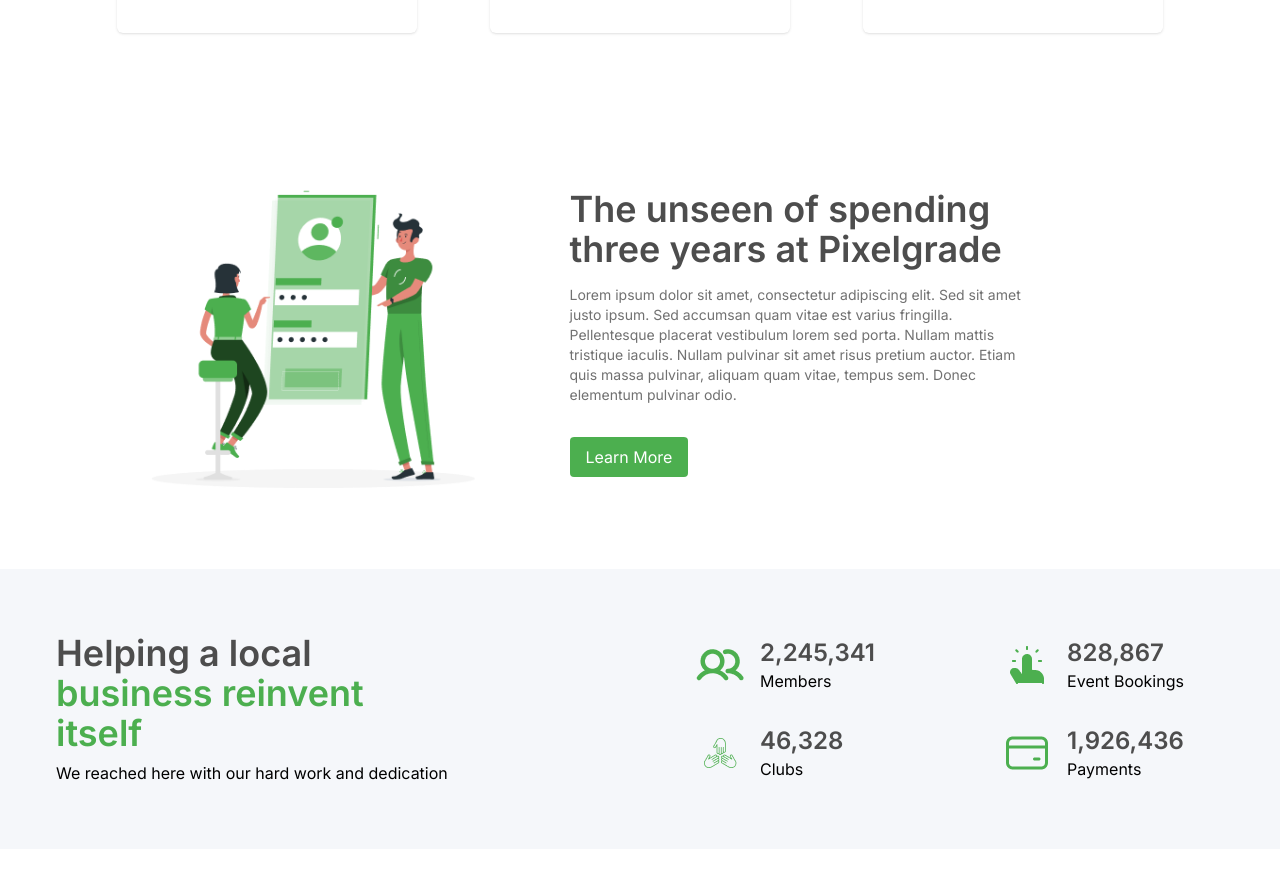
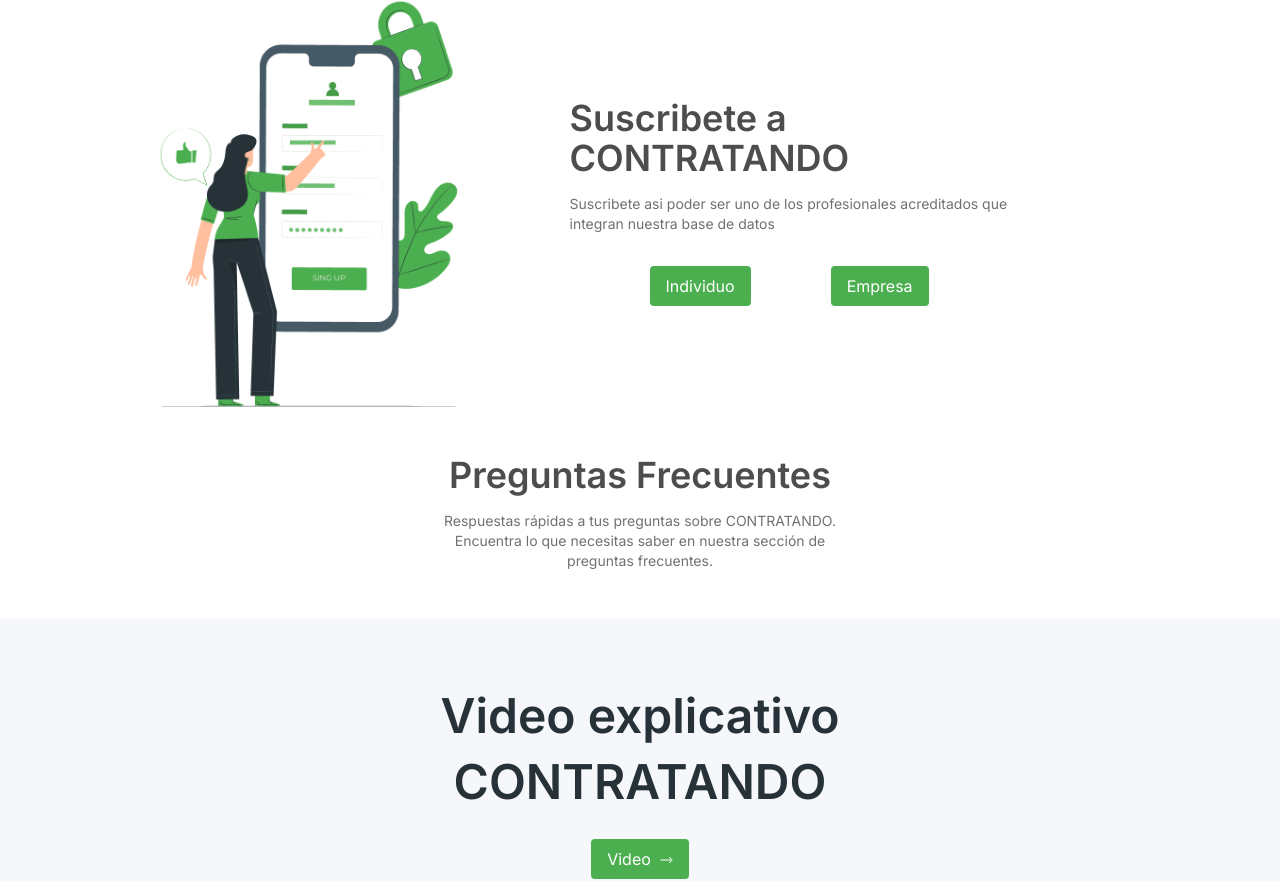
Before and after one commit to Danisole/contratando, a React (Vite) app: page / in a window 1280 px wide. Shown: the part 1595-2476 px from the top of the page. Built offline with nearby package versions, Linux system fonts and the light colour scheme.

Commit message:
contenido texto

```diff
--- a/src/App.jsx
+++ b/src/App.jsx
@@ -8,7 +8,7 @@ import Navbar from "./components/Navbar";
 import Newsletter from "./components/Newsletter";
 import Product from "./components/Product";
 import Whatsapp from "./components/Whatsapp"
-import Services from "./components/Services";
+// import Services from "./components/Services";
 
 
 function App() {
@@ -18,8 +18,8 @@ function App() {
     <>
       <Navbar/>
       <Home/>
-      <Services/>
       <Nosotros/>
+      {/* <Services/> */}
       <Product/>
       <Blog/>
       <Newsletter/>
--- a/src/components/Blog.jsx
+++ b/src/components/Blog.jsx
@@ -30,7 +30,7 @@ const Blog = () => {
             </motion.div>
 
             {/* all blogs */}
-            <motion.div
+            {/* <motion.div
             variants={fadeIn("right", 0.3)}
             initial="hidden"
             whileInView={"show"}
@@ -64,7 +64,7 @@ const Blog = () => {
                         </div>
                     </div>)
                 }
-            </motion.div>
+            </motion.div> */}
 
         </div>
     );
--- a/src/components/Footer.jsx
+++ b/src/components/Footer.jsx
@@ -9,7 +9,7 @@ import {
   BsTwitter,
 } from "react-icons/bs";
 import { SiMinutemailer } from "react-icons/si";
-import logo from "../assets/logo.png";
+// import logo from "../assets/logo.png";
 
 const MyFooter = () => {
   return (
@@ -21,15 +21,15 @@ const MyFooter = () => {
               href=""
               className="text-2xl font-semibold flex items-center space-x-3"
             >
-              <img
+              {/* <img
                 src={logo}
                 alt=""
                 className="w-10 inline-block items-center"
-              />
-              <span>NEXCENT</span>
+              /> */}
+              <span>CONTRATANDO</span>
             </a>
             <div className="my-8">
-              <p className="mb-1"> Copyright © 2020 Nexcent ltd.</p>
+              <p className="mb-1"> Copyright © 2024 CONTRATANDO.</p>
               <p>All rights reserved</p>
             </div>
 
--- a/src/components/Navbar.jsx
+++ b/src/components/Navbar.jsx
@@ -35,10 +35,10 @@ const Navbar = () => {
 
   const navItems = [
     {link: "Home", path: "home" },
-    {link: "Service", path: "service" },
+    // {link: "Service", path: "service" },
     {link: "Nosotros", path: "nosotros" },
-    {link: "Product", path: "product" },
-    {link: "Testimonial", path: "testimonial" },
+    {link: "Suscribete", path: "suscribete" },
+    // {link: "Testimonial", path: "testimonial" },
     {link: "FAQ", path: "faq" },
   ];
   return (
--- a/src/components/Newsletter.jsx
+++ b/src/components/Newsletter.jsx
@@ -17,11 +17,11 @@ const Newsletter = () => {
       className="flex items-center justify-center lg:w-2/5 mx-auto">
         <div className="text-center">
           <h2 className="lg:text-5xl text-3xl text-neutralBlack font-semibold mb-6 lg:leading-snug">
-            Pellentesque suscipit fringilla libero eu.
+            Video explicativo CONTRATANDO
           </h2>
           <div className="flex gap-8 items-center justify-center">
             <button className="btn-primary text-white">
-            Get a Demo
+            Video
               <svg
                 xmlns="http://www.w3.org/2000/svg"
                 width="14"
--- a/src/components/Nosotros.jsx
+++ b/src/components/Nosotros.jsx
@@ -29,17 +29,15 @@ const Nosotros = () => {
           viewport={{ once: false, amount: 0.5 }}
           className="md:w-3/5 mx-auto">
             <h2 className="text-4xl text-neutralDGrey font-semibold mb-4 md:w-4/5">
-              The unseen of spending three years at Pixelgrade
+              ¿Quienes somos?
             </h2>
             <p className="md:w-3/4 text-sm text-neutralGrey mb-8">
-              Lorem ipsum dolor sit amet, consectetur adipiscing elit. Sed sit
-              amet justo ipsum. Sed accumsan quam vitae est varius fringilla.
-              Pellentesque placerat vestibulum lorem sed porta. Nullam mattis
-              tristique iaculis. Nullam pulvinar sit amet risus pretium auctor.
-              Etiam quis massa pulvinar, aliquam quam vitae, tempus sem. Donec
-              elementum pulvinar odio.
+            Bienvenidos a CONTRATANDO, la plataforma líder que conecta usuarios con
+            profesionales capacitados para satisfacer sus necesidades. Simplificamos
+            la búsqueda y contratación, priorizando la transparencia y la confianza.
+            Únete a nuestra comunidad para descubrir un mundo donde tus proyectos se hacen realidad.
             </p>
-            <button className="btn-primary">Learn More</button>
+            <button className="btn-primary">Siguenos</button>
           </motion.div>
         </div>
       </div>
@@ -54,9 +52,9 @@ const Nosotros = () => {
         <div className="flex flex-col md:flex-row justify-between items-center gap-8">
             <div className="md:w-1/2">
             <h2 className="text-4xl text-neutralDGrey font-semibold mb-2 md:w-2/3">
-            Helping a local <br /> <span className="text-brandPrimary">business reinvent itself</span>
+            Quienes integran <br /> <span className="text-brandPrimary">Contratando</span>
             </h2>
-            <p>We reached here with our hard work and dedication</p>
+            <p>Red de profesionales de San Juan</p>
             </div>
 
             {/* stats */}
@@ -65,15 +63,15 @@ const Nosotros = () => {
                 <div className="flex items-center gap-4">
                     <img src="/src/assets/icons/group.png" alt="" />
                     <div>
-                        <h4 className="text-2xl text-neutralDGrey font-semibold">2,245,341</h4>
-                        <p>Members</p>
+                        <h4 className="text-2xl text-neutralDGrey font-semibold">145,341</h4>
+                        <p>Miembros</p>
                     </div>
                 </div>
                 <div className="flex items-center gap-4">
                     <img src="/src/assets/icons/clubs.png" alt="" />
                     <div>
-                        <h4 className="text-2xl text-neutralDGrey font-semibold">46,328</h4>
-                        <p>Clubs</p>
+                        <h4 className="text-2xl text-neutralDGrey font-semibold">6,328</h4>
+                        <p>Empresas</p>
                     </div>
                 </div>
                 </div>
@@ -81,15 +79,15 @@ const Nosotros = () => {
                 <div className="flex items-center gap-4">
                     <img src="/src/assets/icons/click.png" alt="" />
                     <div>
-                        <h4 className="text-2xl text-neutralDGrey font-semibold">828,867</h4>
-                        <p>Event Bookings</p>
+                        <h4 className="text-2xl text-neutralDGrey font-semibold">8,867</h4>
+                        <p>Busquedas</p>
                     </div>
                 </div>
                 <div className="flex items-center gap-4">
                     <img src="/src/assets/icons/payments.png" alt="" />
                     <div>
-                        <h4 className="text-2xl text-neutralDGrey font-semibold">1,926,436</h4>
-                        <p>Payments</p>
+                        <h4 className="text-2xl text-neutralDGrey font-semibold">0</h4>
+                        <p>Costo</p>
                     </div>
                 </div>
                 </div>
--- a/src/components/Product.jsx
+++ b/src/components/Product.jsx
@@ -28,26 +28,21 @@ const Product = () => {
           viewport={{ once: false, amount: 0.7 }}
           className="md:w-3/5 mx-auto">
             <h2 className="text-4xl text-neutralDGrey font-semibold mb-4 md:w-4/5">
-              How to design your site footer like we did
+              Suscribete a CONTRATANDO
             </h2>
             <p className="md:w-3/4 text-sm text-neutralGrey mb-8">
-              Donec a eros justo. Fusce egestas tristique ultrices. Nam tempor,
-              augue nec tincidunt molestie, massa nunc varius arcu, at
-              scelerisque elit erat a magna. Donec quis erat at libero ultrices
-              mollis. In hac habitasse platea dictumst. Vivamus vehicula leo
-              dui, at porta nisi facilisis finibus. In euismod augue vitae nisi
-              ultricies, non aliquet urna tincidunt. Integer in nisi eget nulla
-              commodo faucibus efficitur quis massa. Praesent felis est, finibus
-              et nisi ac, hendrerit venenatis libero. Donec consectetur faucibus
-              ipsum id gravida.
+              Suscribete asi poder ser uno de los profesionales acreditados que integran nuestra base de datos
             </p>
-            <button className="btn-primary">Learn More</button>
+
+              <button className="btn-primary ml-20 mr-20">Individuo</button>
+              <button className="btn-primary">Empresa</button>
+
           </motion.div>
         </div>
       </div>
 
       {/* company stats */}
-      <motion.div
+      {/* <motion.div
       variants={fadeIn("up", 0.3)}
       initial="hidden"
       whileInView={"show"}
@@ -58,7 +53,7 @@ const Product = () => {
             <img src={Maecenas} alt="" />
           </div>
 
-          {/* stats */}
+
           <div className="md:w-2/3 mx-auto">
             <div>
               <p className="md:w-4/5 text-sm text-neutralGrey mb-8 leading-6">
@@ -109,7 +104,7 @@ const Product = () => {
             </div>
           </div>
         </div>
-      </motion.div>
+      </motion.div> */}
     </div>
   );
 };
```
